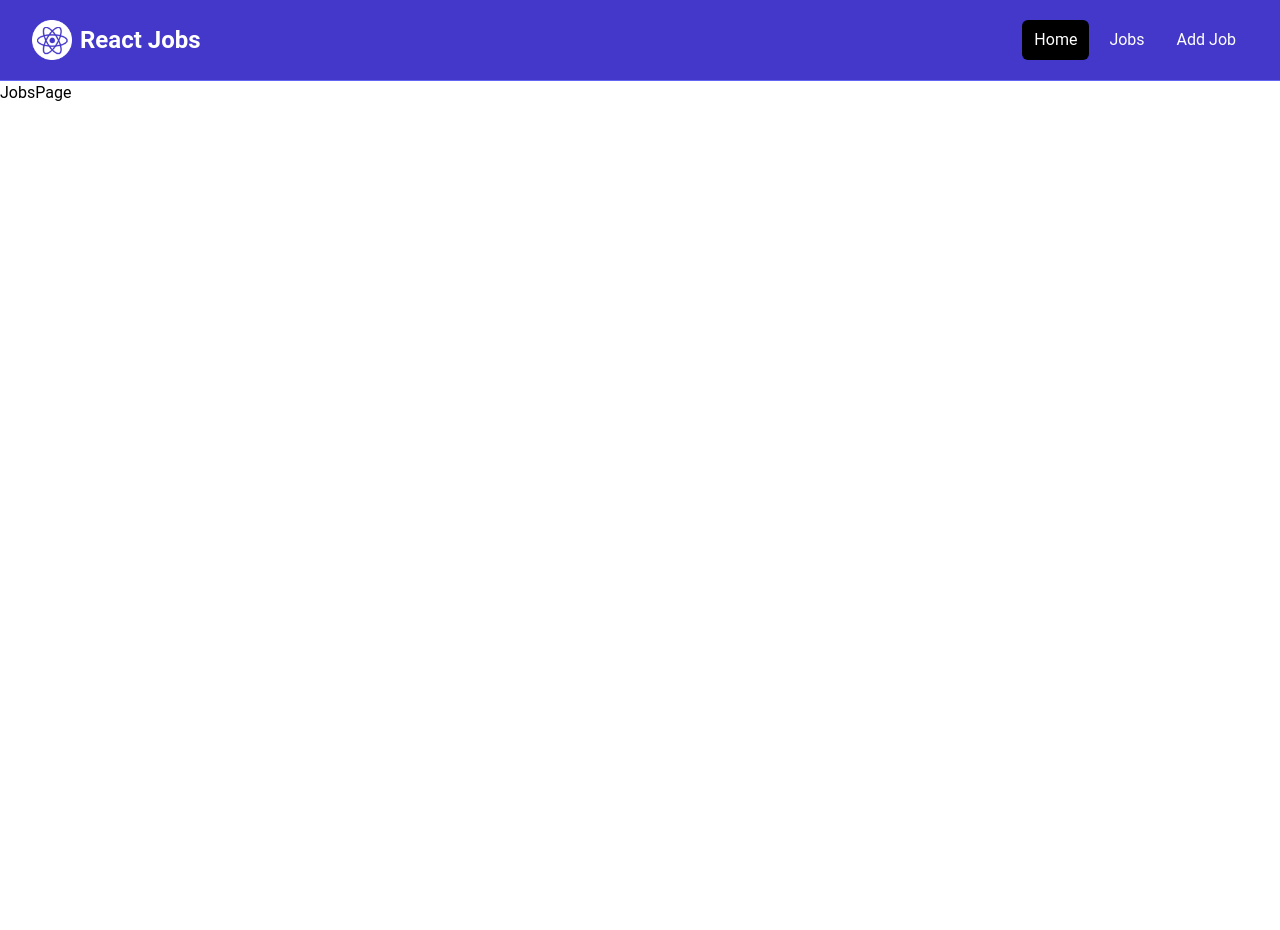
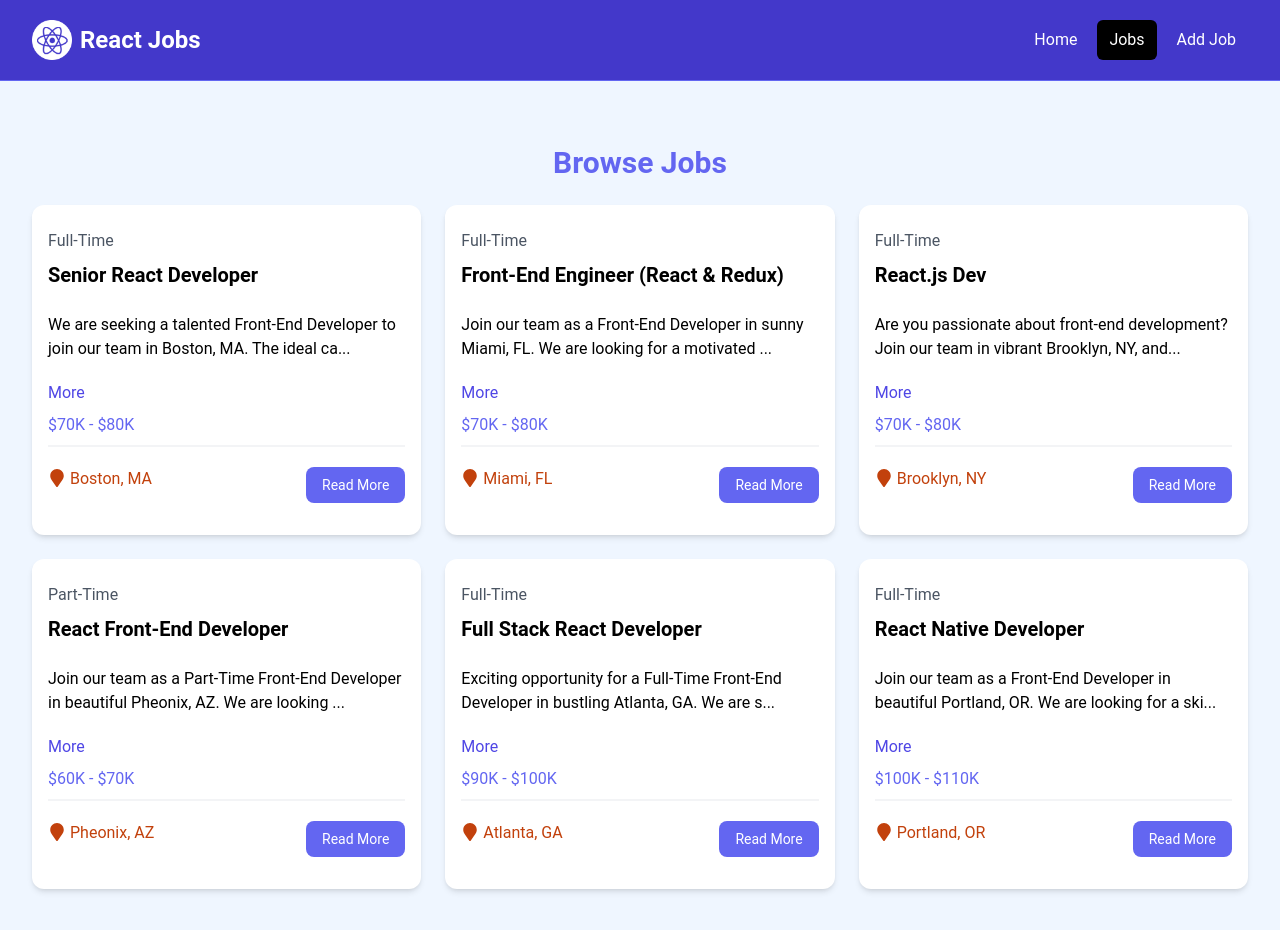
Before and after one commit to Deepty11/React-Crash-Course, a React (Vite) app: page /jobs in a window 1280 px wide. Shown: the top 930 px of the page. Before the commit the page ends 800 px from the top, so only its background shows below. Built offline with nearby package versions, Linux system fonts and the light colour scheme; data requests are answered from the project's data file.

Commit message:
Add spinner

```diff
--- a/src/components/JobListings.jsx
+++ b/src/components/JobListings.jsx
@@ -1,21 +1,47 @@
-import React from 'react'
-import jobs from '../../src/jobs.json'
+import {useEffect, useState} from 'react'
+
 import JobListing from './JobListing'
+import Spinner from './Spinner'
 
 
-const JobListings = () => {
-  const recentJobs = jobs.slice(0,3)
+const JobListings = ({isHome = false}) => {
+  const [jobs, setJobs] = useState([])
+  const [loading, setLoading] = useState(true)
+
+  var apiUrl = isHome ? "http://localhost:8000/jobs?_limit=3" : "http://localhost:8000/jobs"
+
+  useEffect(() => {
+    const fetchJobs = async () => {
+      try {
+        let res = await fetch(apiUrl)
+        let data = await res.json()
+
+        setJobs(data)
+      } catch(error) {
+        console.log("Error fetching jobs")
+
+      } finally {
+        setLoading(false)
+      }
+    }
+
+    fetchJobs()
+  }, [])
 
   return (
     <section className="bg-blue-50 px-4 py-10">
       <div className="container-xl lg:container m-auto">
         <h2 className="text-3xl font-bold text-indigo-500 mb-6 text-center">
-          Browse Jobs
+          {isHome ? 'Recent Jobs': 'Browse Jobs'}
         </h2>
-        <div className="grid grid-cols-1 md:grid-cols-3 gap-6">
-          {recentJobs.map((job) => <JobListing job= {job}/>)}
+
+          {loading
+          ? <Spinner loading={loading}/>
+          :
+          <div className="grid grid-cols-1 md:grid-cols-3 gap-6">
+          { jobs.map((job) => <JobListing job= {job}/>)}
+          </div>}
         </div>
-      </div>
     </section>
   )
 }
--- a/src/components/NavBar.jsx
+++ b/src/components/NavBar.jsx
@@ -1,8 +1,12 @@
 import React from 'react'
-import { Link } from 'react-router-dom'
+import { NavLink } from 'react-router-dom'
 import logo from '../assets/images/logo.png'
 
 const NavBar = () => {
+  const linkClass = ({isActive}) => isActive
+  ? 'bg-black text-white hover:bg-gray-900 hover:text-white rounded-md px-3 py-2'
+  : 'text-white hover:bg-gray-900 hover:text-white rounded-md px-3 py-2';
+
   return (
     <nav className="bg-indigo-700 border-b border-indigo-500">
       <div className="mx-auto max-w-7xl px-2 sm:px-6 lg:px-8">
@@ -11,7 +15,7 @@
             className="flex flex-1 items-center justify-center md:items-stretch md:justify-start"
           >
             {/* <!-- Logo --> */}
-            <Link className="flex flex-shrink-0 items-center mr-4"
+            <NavLink className="flex flex-shrink-0 items-center mr-4"
             to="/home">
               <img
                 className="h-10 w-auto"
@@ -21,22 +25,22 @@
               <span className="hidden md:block text-white text-2xl font-bold ml-2">
                 React Jobs
                 </span>
-            </Link>
+            </NavLink>
             <div className="md:ml-auto">
               <div className="flex space-x-2">
-                <Link
+                <NavLink
                   to="/"
-                  className="text-white bg-black hover:bg-gray-900 hover:text-white rounded-md px-3 py-2"
-                  >Home</Link>
-                <Link
+                  className={linkClass}
+                  >Home</NavLink>
+                <NavLink
                   to="/jobs"
-                  className="text-white hover:bg-gray-900 hover:text-white rounded-md px-3 py-2"
-                  >Jobs</Link>
-                <Link
+                  className={linkClass}
+                  >Jobs</NavLink>
+                <NavLink
                   to="/add-job"
-                  className="text-white hover:bg-gray-900 hover:text-white rounded-md px-3 py-2"
+                  className={linkClass}
                   >Add Job
-                  </Link>
+                  </NavLink>
               </div>
             </div>
           </div>
--- /dev/null
+++ b/src/components/Spinner.jsx
@@ -0,0 +1,23 @@
+import React from 'react'
+import { ClipLoader } from 'react-spinners'
+
+const override = {
+    display: "block",
+    margin: "100px Auto",
+}
+
+const Spinner = ({loading}) => {
+  return (
+    <ClipLoader
+        color="#4833ca"
+        loading={loading}
+        cssOverride={override}
+        size={150}
+        aria-label="Loading Spinner"
+        data-testid="loader"
+        override={override}
+      />
+  )
+}
+
+export default Spinner
--- a/src/jobs.json
+++ b/src/jobs.json
@@ -1,5 +1,6 @@
-[
-    {
+{
+  "jobs": [
+     {
       "id": "1",
       "title": "Senior React Developer",
       "type": "Full-Time",
@@ -84,3 +85,4 @@
       }
     }
   ]
+}
--- a/src/pages/HomePage.jsx
+++ b/src/pages/HomePage.jsx
@@ -10,7 +10,7 @@
    <>
     <Hero/>
     <HomeCards/>
-    <JobListings/>
+    <JobListings isHome={true}/>
     <ViewAllJobs/>
     </>
   )
--- a/src/pages/JobsPage.jsx
+++ b/src/pages/JobsPage.jsx
@@ -1,8 +1,12 @@
 import React from 'react'
+import JobListings from '../components/JobListings'
 
 const JobsPage = () => {
   return (
-    <div>JobsPage</div>
+    <section className='bg-blue-50 px-4 py-6'>
+      <JobListings/>
+    </section>
+
   )
 }
 
```
Also changed, not shown: package.json (+5 -2 lines), 1 other file (tests, documents, lock files or other folders).
